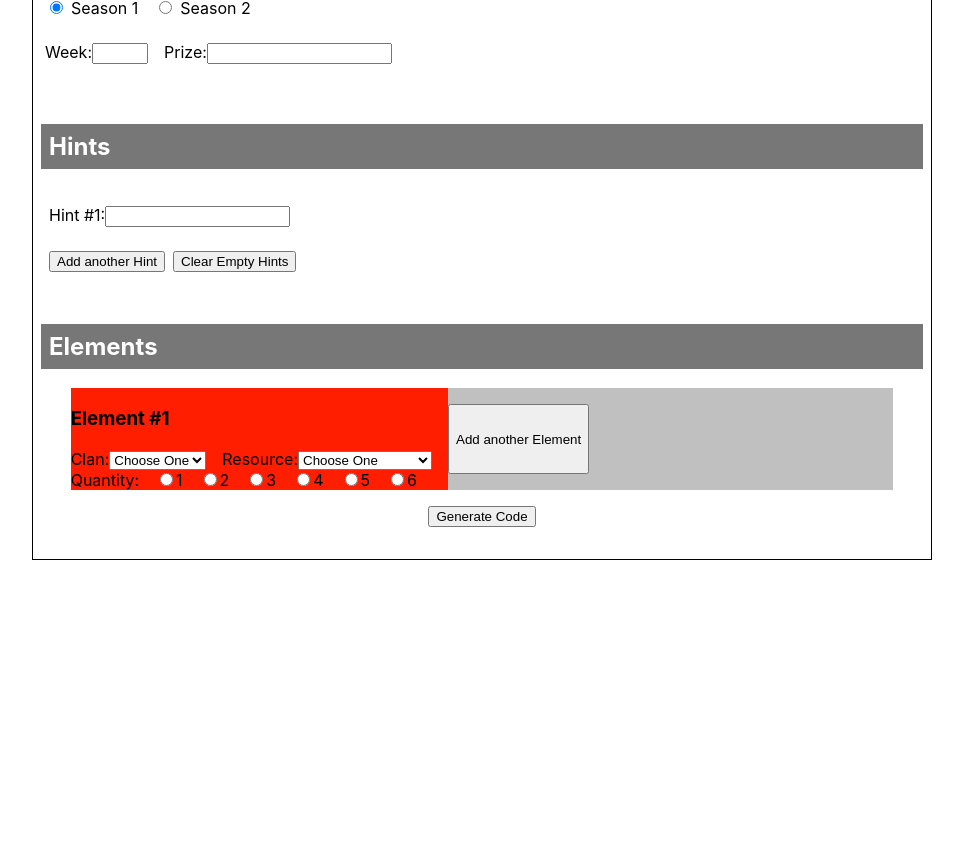
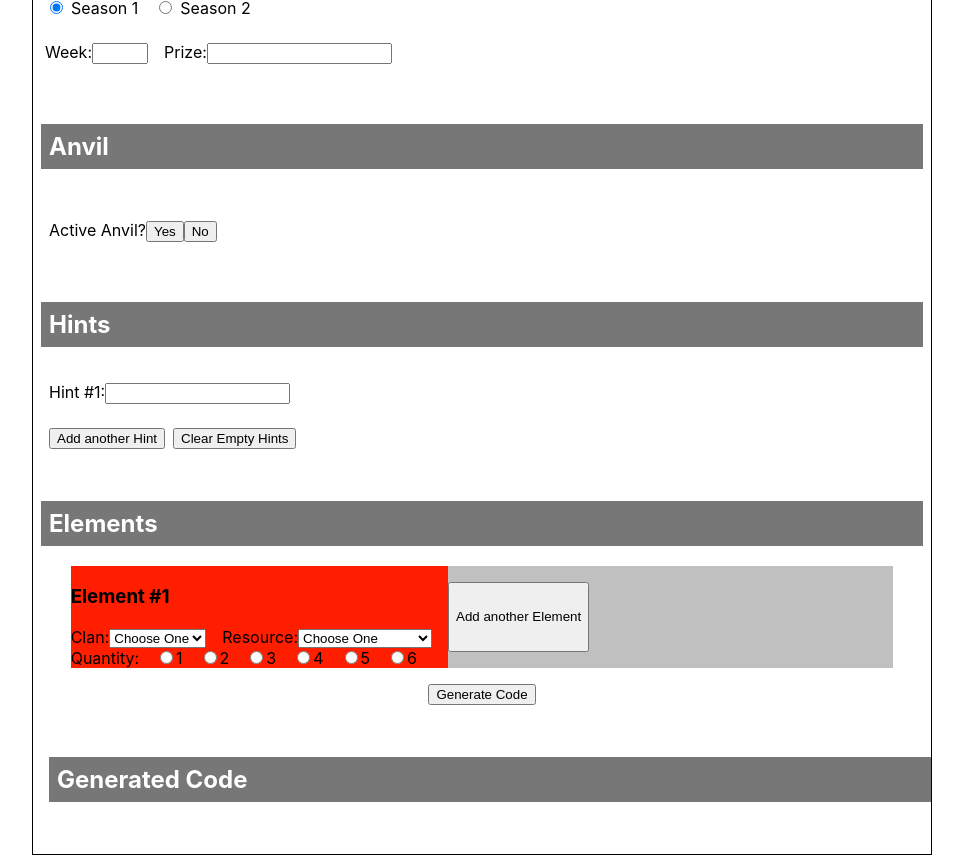
Before and after one commit to stargelnaz/oh-oracle-challenge-builder, a React (Create React App) app: page / in a window 1280 px wide. Shown: the part 220-1075 px from the top of the page, without its empty margins (158-1121 px from the left). Before the commit the page ends 800 px from the top, so only its background shows below. Built offline with nearby package versions, Linux system fonts and the light colour scheme.

Commit message:
Added Anvil

```diff
--- a/src/components/ChallengeInputForm.js
+++ b/src/components/ChallengeInputForm.js
@@ -10,10 +10,16 @@ const ChallengeInputForm = () => {
   const [season, setSeason] = useState('S01');
   const [week, setWeek] = useState('');
   const [prize, setPrize] = useState('');
+  const [anvil, setAnvil] = useState(false);
   const [hints, setHints] = useState([{ id: 1, value: '' }]);
   const [elements, setElements] = useState([
     { id: 1, clan: '', resource: '', quantity: 1 }
   ]);
+  const [generatedCode, setGeneratedCode] = useState('');
+  const copyToClipboard = () => {
+    navigator.clipboard.writeText(generatedCode);
+    alert('Code copied to clipboard!');
+  };
 
   // Add hint handler
   const addHint = () => {
@@ -75,6 +81,7 @@ const ChallengeInputForm = () => {
       {
         season: `${season}${weekCode}`,
         prize: prizeCode,
+        anvil: anvil,
         hints: hints.map((hint) => `Hint #${hint.id}: ${hint.value}`),
         elements: elements.map((element) => ({
           id: `E${element.id}`,
@@ -87,7 +94,8 @@ const ChallengeInputForm = () => {
       2
     );
 
-    console.log('Generated code:', code);
+    // console.log('Generated code:', code);
+    setGeneratedCode(code);
   };
 
   return (
@@ -136,6 +144,14 @@ const ChallengeInputForm = () => {
             />
           </label>
         </div>
+      </div>
+      <h2>Anvil</h2>
+      <div className='form-section'>
+        <label>
+          Active Anvil?
+          <button onClick={() => setAnvil(true)}>Yes</button>
+          <button onClick={() => setAnvil(false)}>No</button>
+        </label>
       </div>
       <h2>Hints</h2>
       <div className='form-section'>
@@ -231,6 +247,18 @@ const ChallengeInputForm = () => {
       <button type='button' onClick={generateCode}>
         Generate Code
       </button>
+      <div className='form-section'>
+        <h2>Generated Code</h2>
+
+        {generatedCode && (
+          <div className='form-section'>
+            <div className='code-container'>{generatedCode}</div>
+            <button type='button' onClick={copyToClipboard}>
+              Copy to Clipboard
+            </button>
+          </div>
+        )}
+      </div>
     </div>
   );
 };
```
